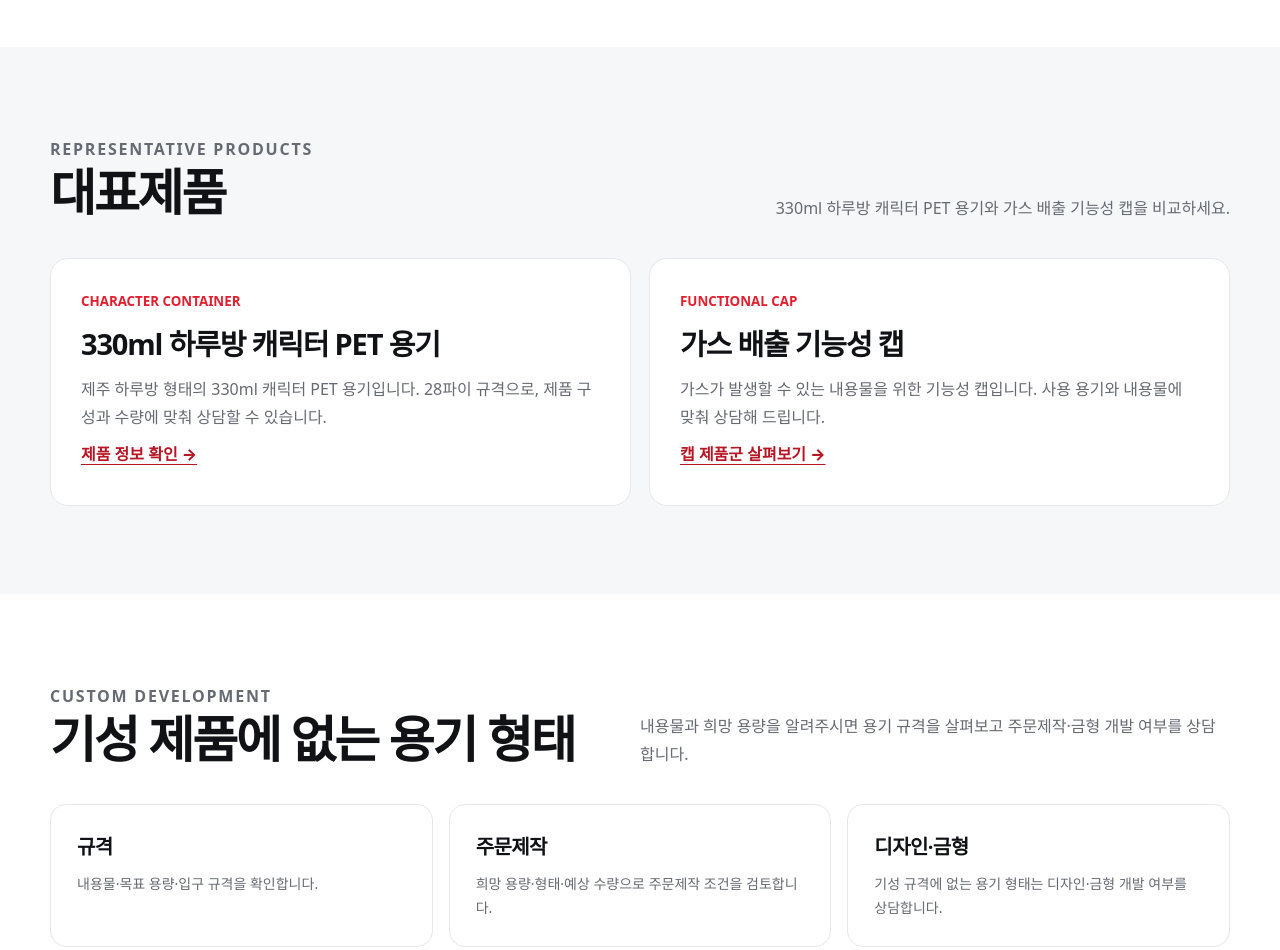
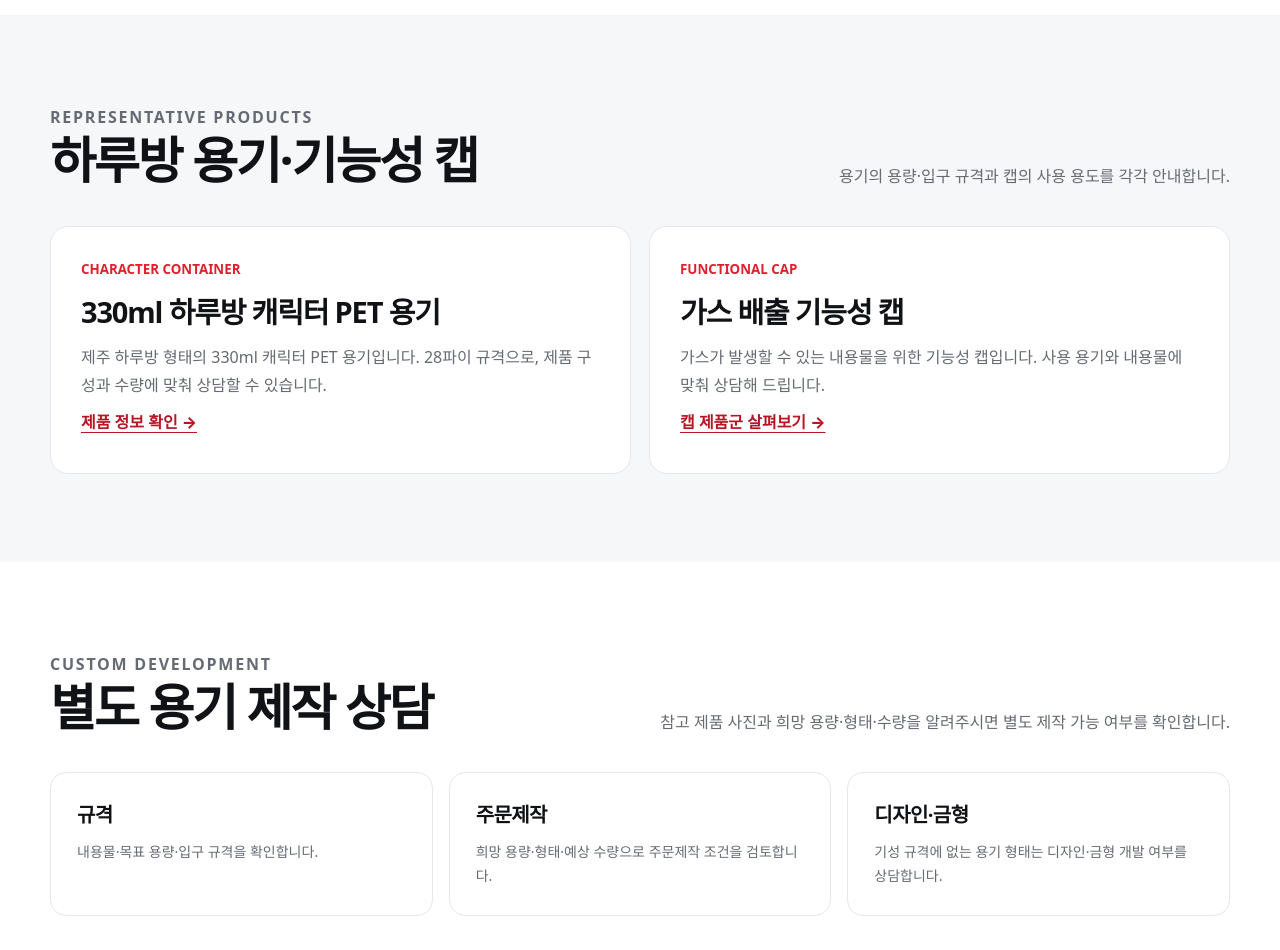
Before and after one commit to chuvery/chuvery, a website: page sites/jiseongpackage/cases.html in a window 1280 px wide. Shown: the part 1140-2090 px from the top of the page. Drawn offline with Linux system fonts and the light colour scheme.

Commit message:
copy(jiseong): fourth-pass page-specific editorial cleanup cases.html

```diff
--- a/sites/jiseongpackage/cases.html
+++ b/sites/jiseongpackage/cases.html
@@ -13,7 +13,7 @@
 <a href="/">HOME</a><a href="/company">회사소개</a><a href="/products">제품·제작</a><a href="/cases">제작사례</a><a href="/notice">공지사항</a><a href="/contact">문의</a>
 </nav></details></div></header>
 <main id="main">
-<section class="page-hero"><div class="container page-title"><p class="eyebrow">PRODUCT & DEVELOPMENT</p><h1>식음료 용기·캡과<br>대표제품을 확인하세요.</h1><p>330ml 하루방 캐릭터 PET 용기와 가스 배출 기능성 캡을 소개합니다. 아래에서 제품 사진과 규격을 확인하세요.</p></div></section>
+<section class="page-hero"><div class="container page-title"><p class="eyebrow">PRODUCT & DEVELOPMENT</p><h1>하루방 캐릭터용기와<br>가스 배출 기능성 캡</h1><p>330ml·28파이 하루방 캐릭터 PET 용기와 가스 배출 기능성 캡의 제품 정보를 확인하세요.</p></div></section>
 
 <section class="section"><div class="container">
 <div class="section-head"><div><p class="eyebrow">PRODUCT EXAMPLES</p><h2>용기와 캡</h2></div><p>용기와 캡의 형태를 사진으로 비교하고, 원하는 규격은 문의해 주세요.</p></div>
@@ -23,14 +23,14 @@
 </div></div></section>
 
 <section class="section alt"><div class="container">
-<div class="section-head"><div><p class="eyebrow">REPRESENTATIVE PRODUCTS</p><h2>대표제품</h2></div><p>330ml 하루방 캐릭터 PET 용기와 가스 배출 기능성 캡을 비교하세요.</p></div>
+<div class="section-head"><div><p class="eyebrow">REPRESENTATIVE PRODUCTS</p><h2>하루방 용기·기능성 캡</h2></div><p>용기의 용량·입구 규격과 캡의 사용 용도를 각각 안내합니다.</p></div>
 <div class="rep-products">
 <article class="rep"><small>CHARACTER CONTAINER</small><h3>330ml 하루방 캐릭터 PET 용기</h3><p>제주 하루방 형태의 330ml 캐릭터 PET 용기입니다. 28파이 규격으로, 제품 구성과 수량에 맞춰 상담할 수 있습니다.</p><a href="https://smartstore.naver.com/jspakage/products/6093227349" target="_blank" rel="noopener noreferrer">제품 정보 확인 →</a></article>
 <article class="rep"><small>FUNCTIONAL CAP</small><h3>가스 배출 기능성 캡</h3><p>가스가 발생할 수 있는 내용물을 위한 기능성 캡입니다. 사용 용기와 내용물에 맞춰 상담해 드립니다.</p><a href="/products">캡 제품군 살펴보기 →</a></article>
 </div></div></section>
 
 <section class="section"><div class="container">
-<div class="section-head"><div><p class="eyebrow">CUSTOM DEVELOPMENT</p><h2>기성 제품에 없는 용기 형태</h2></div><p>내용물과 희망 용량을 알려주시면 용기 규격을 살펴보고 주문제작·금형 개발 여부를 상담합니다.</p></div>
+<div class="section-head"><div><p class="eyebrow">CUSTOM DEVELOPMENT</p><h2>별도 용기 제작 상담</h2></div><p>참고 제품 사진과 희망 용량·형태·수량을 알려주시면 별도 제작 가능 여부를 확인합니다.</p></div>
 <div class="problem-grid">
 <article class="problem"><strong>규격</strong><p>내용물·목표 용량·입구 규격을 확인합니다.</p></article>
 <article class="problem"><strong>주문제작</strong><p>희망 용량·형태·예상 수량으로 주문제작 조건을 검토합니다.</p></article>
```
